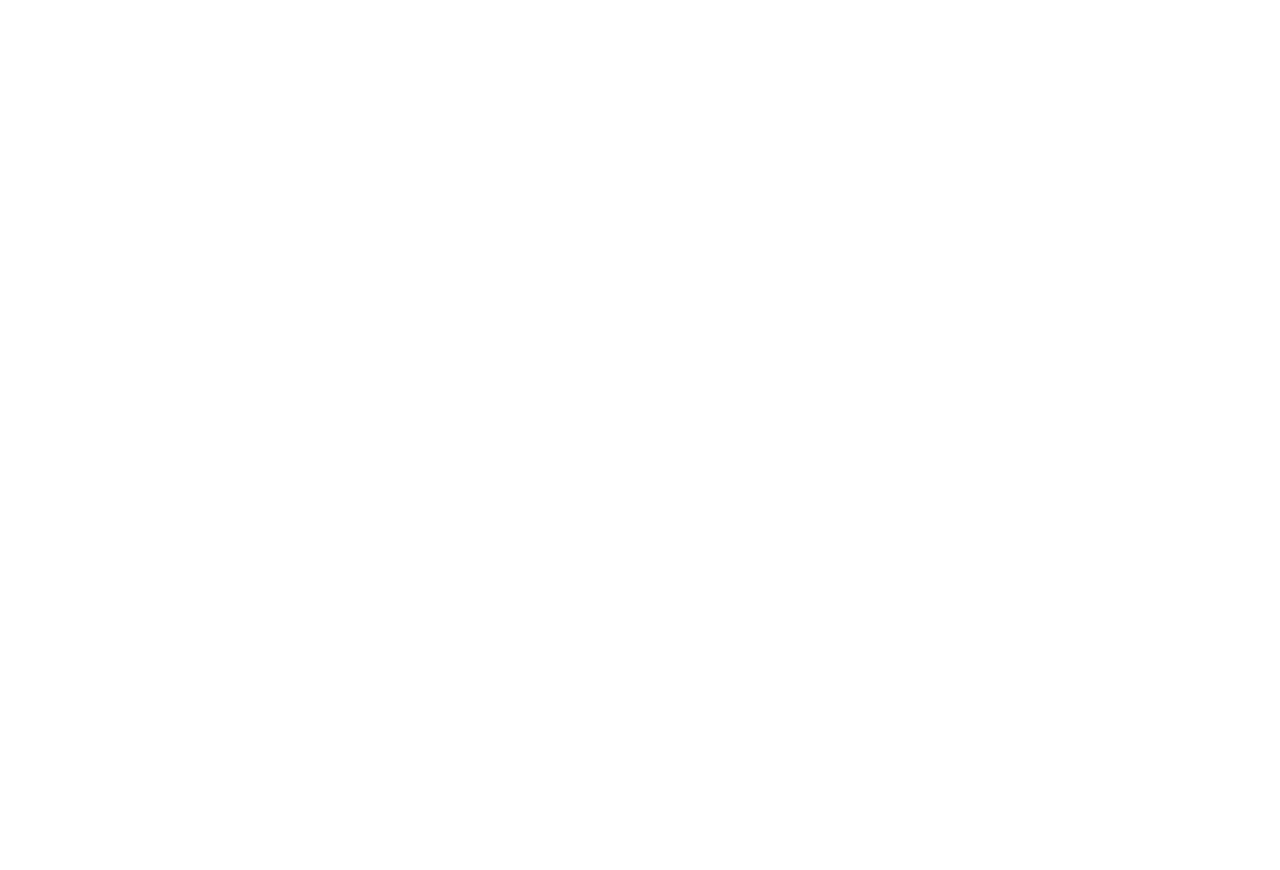
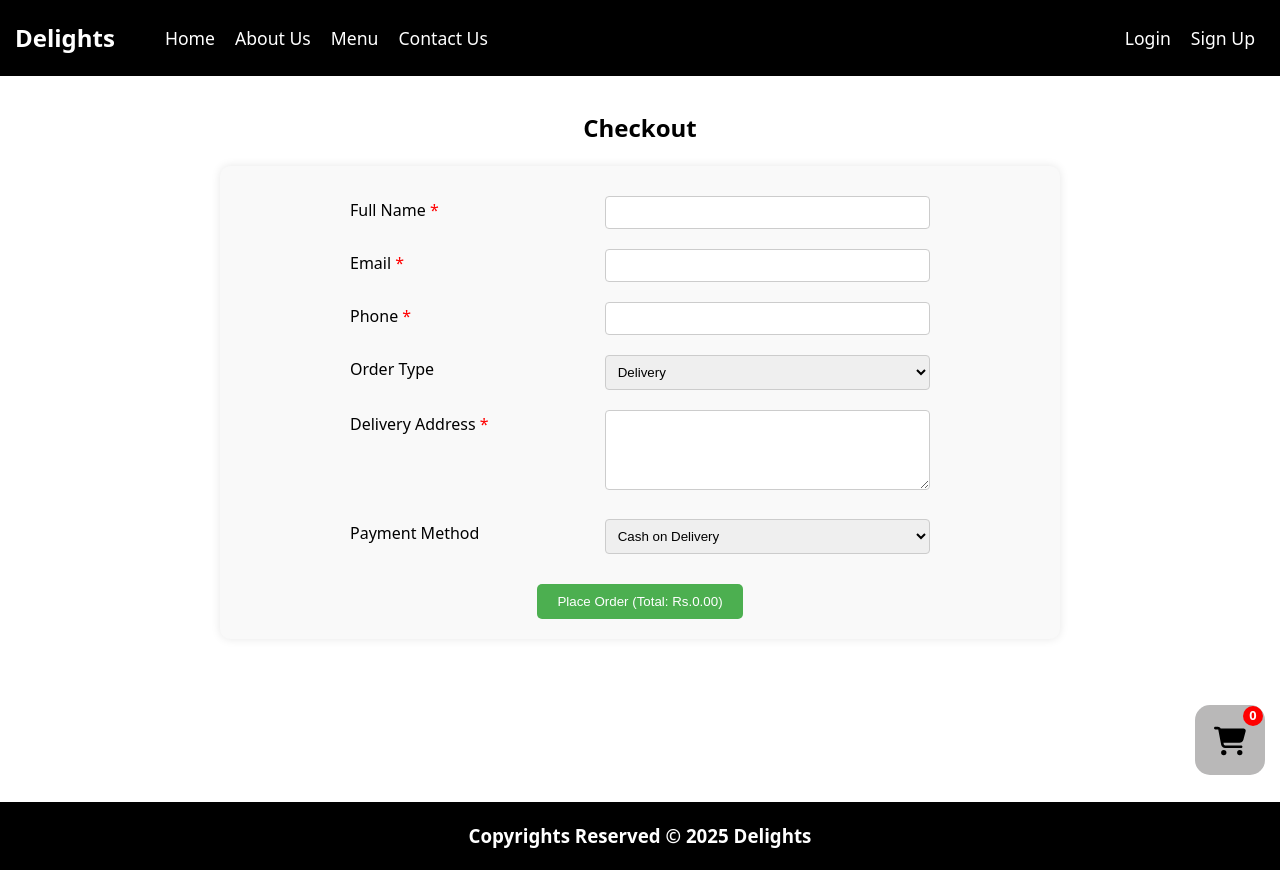
Before and after one commit to FaznaS/Delights, a React (Vite) app in the folder frontend/: page /checkout in a window 1280 px wide. Before the commit this address had no page. Before the commit the page ends 800 px from the top, so only its background shows below. Built offline with nearby package versions, Linux system fonts and the light colour scheme.

Commit message:
Updated Cart and developed UI for Checkout

```diff
--- a/frontend/src/App.jsx
+++ b/frontend/src/App.jsx
@@ -11,6 +11,7 @@
 import SignUp from './components/SignUp'
 import ViewProduct from './pages/ViewProduct'
 import CartPage from './pages/CartPage'
+import Checkout from './components/Checkout'
 
 function App() {
 
@@ -27,6 +28,7 @@
         <Route path='/signUp' element={<SignUp />} />
         <Route path='/product/:prodID' element={<ViewProduct />} />
         <Route path='/cart' element={<CartPage />} />
+        <Route path='/checkout' element={<Checkout />} />
       </Routes>
     </div>
   )
--- a/frontend/src/Customer.css
+++ b/frontend/src/Customer.css
@@ -312,3 +312,46 @@
   width: 70%;
   max-width: 900px;
 }
+
+/* Styles for Checkout Form */
+.checkout-container {
+    width: 90%;
+    max-width: 800px;
+    margin: auto;
+    background-color: #f9f9f9;
+    padding: 20px;
+    border-radius: 10px;
+    box-shadow: 0 0 10px rgba(0, 0, 0, 0.1);
+}
+.checkout-container table {
+    width: 100%;
+    border-collapse: collapse;
+}
+.checkout-container td {
+    padding: 10px;
+    vertical-align: top;
+}
+.checkout-form input[type="text"],
+.checkout-form input[type="email"],
+.checkout-form textarea,
+.checkout-form select {
+    width: 100%;
+    padding: 8px;
+    box-sizing: border-box;
+    border: 1px solid #ccc;
+    border-radius: 4px;
+}
+.checkout-form textarea {
+    resize: vertical;
+    height: 80px;
+}
+.checkout-btn {
+    background-color: #4CAF50;
+    color: white;
+    border: none;
+    border-radius: 5px;
+    cursor: pointer;
+}
+.checkout-btn:hover {
+    background-color: #45a049;
+}
--- /dev/null
+++ b/frontend/src/components/Checkout.jsx
@@ -0,0 +1,211 @@
+import React, { useState } from 'react'
+import Header from './Header'
+import Footer from './Footer'
+
+import { useSelector } from 'react-redux'
+
+const Checkout = () => {
+  const cartItems = useSelector((state) => state.cart.cartItems);
+  const totalPrice = cartItems.reduce((total, item) => total + item.price * item.quantity, 0).toFixed(2);
+
+  const [formData, setFormData] = useState({
+    fullName: "",
+    email: "",
+    phone: "",
+    address: "",
+    paymentMethod: "cod",
+    orderType: "delivery", // default
+    pickupTime: "",
+  });
+
+  const handleChange = (e) => {
+    setFormData({
+      ...formData,
+      [e.target.name]: e.target.value,
+    });
+  }
+
+  const handleSubmit = (e) => {
+    e.preventDefault();
+
+    // Validation
+    if (!formData.fullName || !formData.phone) {
+      alert("Please fill in required fields!");
+      return;
+    }
+
+    if (formData.orderType === "delivery" && !formData.address) {
+      alert("Please provide delivery address!");
+      return;
+    }
+
+    console.log("Order Data:", formData);
+  }
+
+  return (
+    <div className='page-container'>
+      <Header />
+      <div className='content'>
+        <h2 className="heading-home">Checkout</h2>
+        <div className='checkout-container'>
+          <form
+            className="checkout-form"
+            onSubmit={handleSubmit}
+            style={{
+              textAlign: "left",
+              lineHeight: "1.8em",
+              width: "100%",
+              maxWidth: "600px",
+              margin: "0 auto",
+            }}
+          >
+            <table style={{ width: "100%", borderSpacing: "10px" }}>
+              <tbody>
+                <tr>
+                  <td><label>Full Name <span style={{color: 'red'}}>*</span></label></td>
+                  <td>
+                    <input
+                      type="text"
+                      name="fullName"
+                      value={formData.fullName}
+                      onChange={handleChange}
+                      required
+                    />
+                  </td>
+                </tr>
+
+                <tr>
+                  <td><label>Email <span style={{color: 'red'}}>*</span></label></td>
+                  <td>
+                    <input
+                      type="email"
+                      name="email"
+                      value={formData.email}
+                      onChange={handleChange}
+                      required
+                    />
+                  </td>
+                </tr>
+
+                <tr>
+                  <td><label>Phone <span style={{color: 'red'}}>*</span></label></td>
+                  <td>
+                    <input
+                      type="text"
+                      name="phone"
+                      value={formData.phone}
+                      onChange={handleChange}
+                      required
+                    />
+                  </td>
+                </tr>
+
+                <tr>
+                  <td><label>Order Type</label></td>
+                  <td>
+                    <select
+                      name="orderType"
+                      value={formData.orderType}
+                      onChange={handleChange}
+                    >
+                      <option value="dine-in">Dine In</option>
+                      <option value="delivery">Delivery</option>
+                      <option value="takeaway">Takeaway</option>
+                    </select>
+                  </td>
+                </tr>
+
+                {/* Conditional Fields */}
+
+                {formData.orderType === "dine-in" && (
+                  <>
+                    <tr>
+                      <td><label>Payment Method</label></td>
+                      <td>
+                        <select
+                          name="paymentMethod"
+                          value={formData.paymentMethod}
+                          onChange={handleChange}
+                        >
+                          <option value="cod">Cash</option>
+                          <option value="card">Credit/Debit Card</option>
+                        </select>
+                      </td>
+                    </tr>
+                  </>
+                )}
+
+                {formData.orderType === "delivery" && (
+                  <>
+                    <tr>
+                      <td><label>Delivery Address <span style={{color: 'red'}}>*</span></label></td>
+                      <td>
+                        <textarea
+                          name="address"
+                          value={formData.address}
+                          onChange={handleChange}
+                          required
+                          style={{ width: "100%" }}
+                        />
+                      </td>
+                    </tr>
+                    <tr>
+                      <td><label>Payment Method</label></td>
+                      <td>
+                        <select
+                          name="paymentMethod"
+                          value={formData.paymentMethod}
+                          onChange={handleChange}
+                        >
+                          <option value="cod">Cash on Delivery</option>
+                          <option value="card">Credit/Debit Card</option>
+                        </select>
+                      </td>
+                    </tr>
+                  </>
+                )}
+
+                {formData.orderType === "takeaway" && (
+                  <>
+                    <tr>
+                      <td><label>Pickup Time (optional)</label></td>
+                      <td>
+                        <input
+                          type="time"
+                          name="pickupTime"
+                          value={formData.pickupTime}
+                          onChange={handleChange}
+                        />
+                      </td>
+                    </tr>
+                    <tr>
+                      <td><label>Payment Method</label></td>
+                      <td>
+                        <select
+                          name="paymentMethod"
+                          value={formData.paymentMethod}
+                          onChange={handleChange}
+                        >
+                          <option value="cod">Cash on Pickup</option>
+                          <option value="card">Credit/Debit Card</option>
+                        </select>
+                      </td>
+                    </tr>
+                  </>
+                )}
+              </tbody>
+            </table>
+            <div style={{ textAlign: "center", marginTop: "20px" }}>
+              <button type="submit" className="checkout-btn" style={{ padding: "10px 20px" }}>
+                Place Order (Total: Rs.{totalPrice})
+              </button>
+            </div>
+          </form>
+        </div>
+      </div>
+      <Footer />
+    </div>
+  )
+}
+
+export default Checkout
--- a/frontend/src/components/ProductCard.jsx
+++ b/frontend/src/components/ProductCard.jsx
@@ -14,7 +14,7 @@
   const dispatch = useDispatch();
 
   const handleAddToCart = (product) => {
-    dispatch(addToCart(product));
+    dispatch(addToCart({ ...product, quantity: 1}));
   }
 
   return (
--- a/frontend/src/components/ProductListItem.jsx
+++ b/frontend/src/components/ProductListItem.jsx
@@ -31,6 +31,7 @@
         <td>{product.name}</td>
         <td>{product.description}</td>
         <td>Rs. {product.price}</td>
+        <td>{product.quantityAvailable}</td>
         <td>
           <div className='action-btn-container'>
             <button className="update-btn" onClick={() => setShowModal(true)}>
@@ -66,6 +67,12 @@
               onChange={(e) => setUpdateProduct({...updatedProduct, price: e.target.value})}
             />
             <input
+              placeholder='Quantity Available'
+              name='quantityAvailable'
+              value={updatedProduct.quantity}
+              onChange={(e) => setUpdateProduct({...updatedProduct, quantityAvailable: e.target.value})}
+            />
+            <input
               placeholder='Image URL'
               name='image'
               value={updatedProduct.image}
--- a/frontend/src/pages/AddProduct.jsx
+++ b/frontend/src/pages/AddProduct.jsx
@@ -6,6 +6,7 @@
         name: "",
         description: "",
         price: "",
+        quantityAvailable: "",
         image: "",
     });
 
@@ -44,6 +45,13 @@
                 />
 
                 <input
+                    placeholder='Quantity Available'
+                    name='quantityAvailable'
+                    value={newProduct.quantity}
+                    onChange={(e) => setNewProduct({...newProduct, quantityAvailable: e.target.value})}
+                />
+
+                <input
                     placeholder='Image URL'
                     name='image'
                     value={newProduct.image}
--- a/frontend/src/pages/ProductList.jsx
+++ b/frontend/src/pages/ProductList.jsx
@@ -26,6 +26,7 @@
               <th>Product Name</th>
               <th>Product Description</th>
               <th>Product Price</th>
+              <th>Product Quantity</th>
               <th>Actions</th>
             </tr>
             {products.map((product) => (
--- a/frontend/src/redux/features/counter/cartSlice.js
+++ b/frontend/src/redux/features/counter/cartSlice.js
@@ -14,7 +14,12 @@
         state.cartItems.push(action.payload);
         alert("Item added to cart successfully");
       } else {
-        alert("Item already in cart");
+        if(existingItem.quantity < existingItem.quantityAvailable) {
+          existingItem.quantity += action.payload.quantity;
+          alert("Increased item quantity in cart");
+        } else {
+          alert("Sorry, no more items available in stock");
+        }
       }
     },
     removeFromCart: (state, action) => {
```
Also changed, not shown: 2 other files (tests, documents, lock files or other folders).
